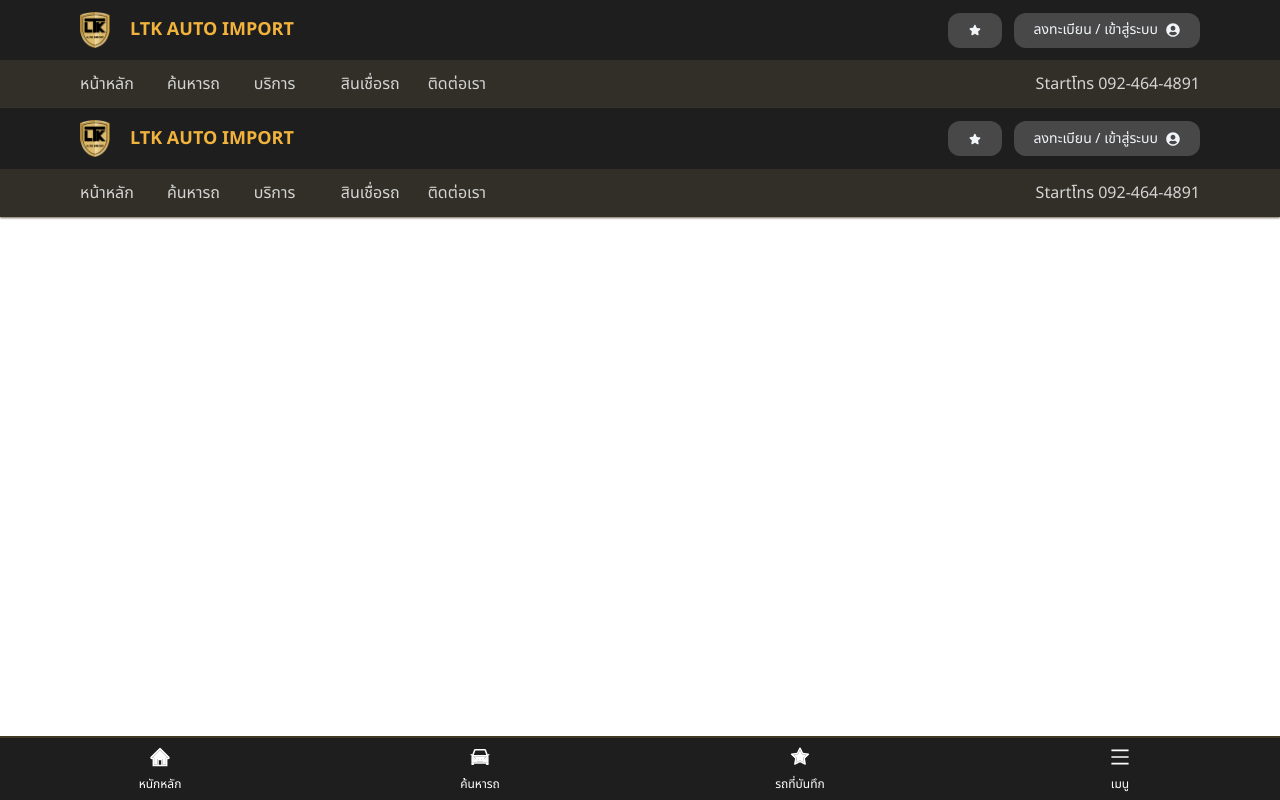
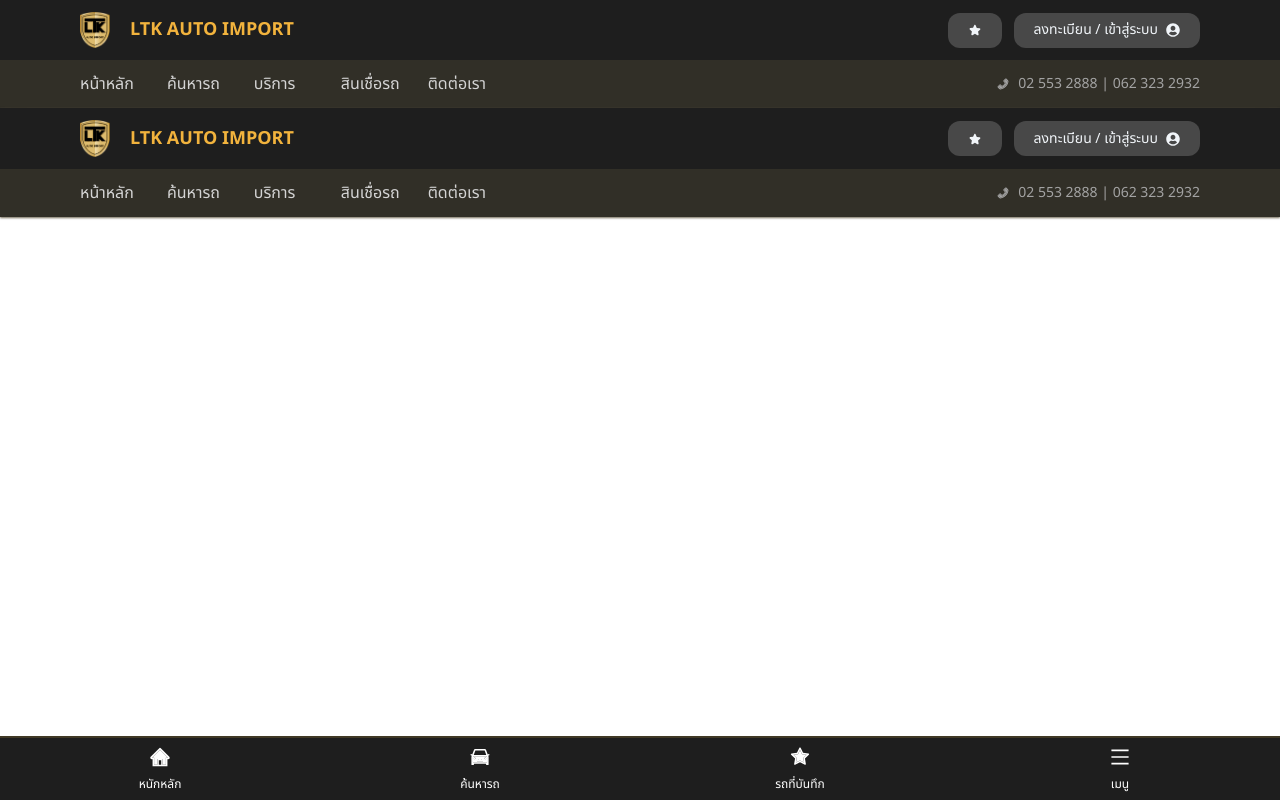
Before and after one commit to vasin-peach/ltk-auto, a Next.js app in the folder apps/web/: page /layout in a window 1280 px wide. Shown: the top 800 px of the page. Built offline with nearby package versions, Linux system fonts and the light colour scheme.

Commit message:
perf(navbar): update tel

```diff
--- a/apps/web/pages/index.tsx
+++ b/apps/web/pages/index.tsx
@@ -17,7 +17,7 @@ export default function Home() {
       {/* ----------------------------- Advertise Slide ---------------------------- */}
       <Background
         id="section-advertise-slide"
-        className="gradient-brown-lg bg-brown-900 pt-[60px] lg:pt-0"
+        className="gradient-brown-lg bg-brown-900 "
       >
         <SectionAdvertiseSlide />
       </Background>
--- a/apps/web/src/components/Bottombar/Bottombar.tsx
+++ b/apps/web/src/components/Bottombar/Bottombar.tsx
@@ -24,19 +24,19 @@ export default function Bottombar(props: CommonComponentProps) {
         <div className="bottombar-wrapper grid grid-cols-4 border-t-2 border-brown-500 bg-brown-900 py-2 text-center text-xs">
           <Link href="/">
             <AiTwotoneHome className="mx-auto pb-2 text-3xl" />
-            <span>หนักหลัก</span>
+            <div className="truncate">หนักหลัก</div>
           </Link>
           <Link href="cars">
             <AiTwotoneCar className="mx-auto pb-2 text-3xl" />
-            <span>ค้นหารถ</span>
+            <div className="truncate">ค้นหารถ</div>
           </Link>
           <Link href="/wishlist">
             <AiTwotoneStar className="mx-auto pb-2 text-3xl" />
-            <span>รถที่บันทึก</span>
+            <div className="truncate">รถที่บันทึก</div>
           </Link>
           <div className="cursor-pointer" onClick={() => setActive(true)}>
             <AiOutlineMenu className="mx-auto pb-2 text-3xl" />
-            <span>เมนู</span>
+            <div className="truncate">เมนู</div>
           </div>
         </div>
       </div>
--- a/apps/web/src/components/Navbar.tsx
+++ b/apps/web/src/components/Navbar.tsx
@@ -5,15 +5,17 @@ import Logo from 'src/assets/images/logo.png'
 import { useRouter } from 'next/router'
 import { TiStarFullOutline } from 'react-icons/ti'
 import { FaUserCircle } from 'react-icons/fa'
+import { BsFillTelephoneFill } from 'react-icons/bs'
+import { AiTwotonePhone } from 'react-icons/ai'
 
 export default function Nav() {
   const router = useRouter()
   return (
     <div
-      className="nav-container absolute left-0 right-0 z-10 text-slate-100 lg:relative lg:pt-0 lg:shadow-sm lg:shadow-brown-300"
+      className="nav-container z-10 text-slate-100 lg:relative lg:pt-0 lg:shadow-sm lg:shadow-brown-300"
       id="nav"
     >
-      <div className="nav-primary z-20 mx-auto py-3 lg:bg-brown-900 lg:shadow-lg">
+      <div className="nav-primary z-20 mx-auto bg-brown-900 py-3 lg:shadow-lg">
         <div className="container mx-auto flex justify-between ">
           <Link href="/" className="hover:opacity-100">
             <div className="nav-brand flex items-center">
@@ -33,7 +35,9 @@ export default function Nav() {
             </Link>
             <Link href="/account/login">
               <div className="ml-3 flex h-[35px] items-center rounded-xl bg-neutral-500/50 px-5 py-1">
-                <button>ลงทะเบียน / เข้าสู่ระบบ</button>
+                <button className="block truncate">
+                  ลงทะเบียน / เข้าสู่ระบบ
+                </button>
                 <FaUserCircle className="ml-2" />
               </div>
             </Link>
@@ -76,11 +80,9 @@ export default function Nav() {
               ติดต่อเรา
             </Link>
           </div>
-          <div className="nav-action flex flex-row">
-            <button>Start</button>
-            <div className="nav-info">
-              <span>โทร 092-464-4891</span>
-            </div>
+          <div className="nav-action flex items-center text-sm text-neutral-400">
+            <AiTwotonePhone />
+            <div className="ml-2 truncate">02 553 2888 | 062 323 2932</div>
           </div>
         </div>
       </div>
```
